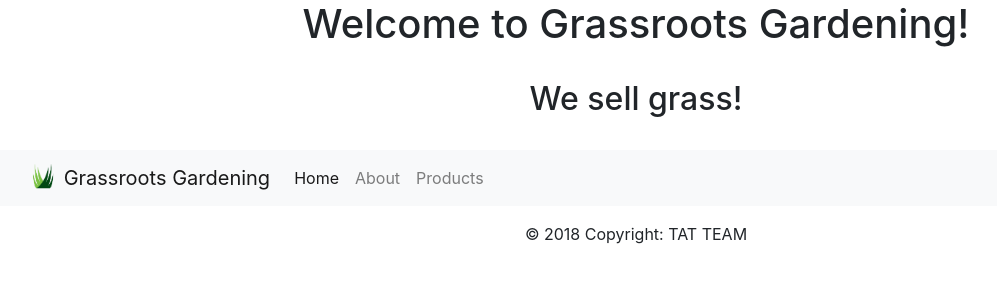
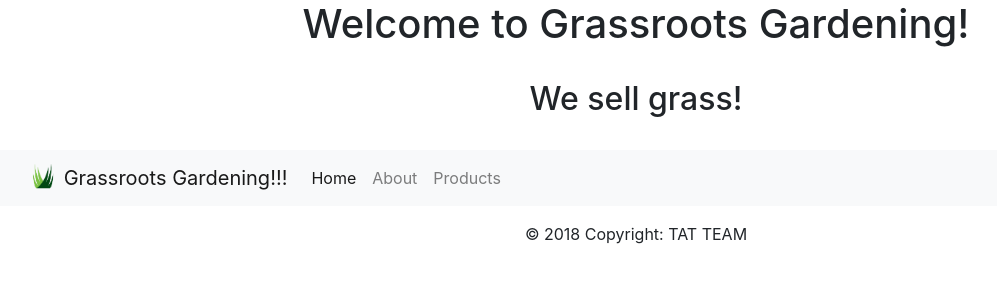
Before and after one commit to AlecxMoritz/grassrootsgardening, an Angular app: page / in a window 1280 px wide. Shown: the top 300 px of the page, without its empty margins (4-1001 px from the left). Built offline with nearby package versions, Linux system fonts and the light colour scheme.

Commit message:
test change

```diff
--- a/src/app/app.component.html
+++ b/src/app/app.component.html
@@ -15,7 +15,7 @@
       <div class="collapse navbar-collapse" id="navbarSupportedContent">
           <a class="navbar-brand" href="#">
               <img src="/assets/grass-logo.png" width="30" height="30" class="d-inline-block align-top" alt="">
-              Grassroots Gardening
+              Grassroots Gardening!!!
             </a>
 
         <ul class="navbar-nav mr-auto">
```
